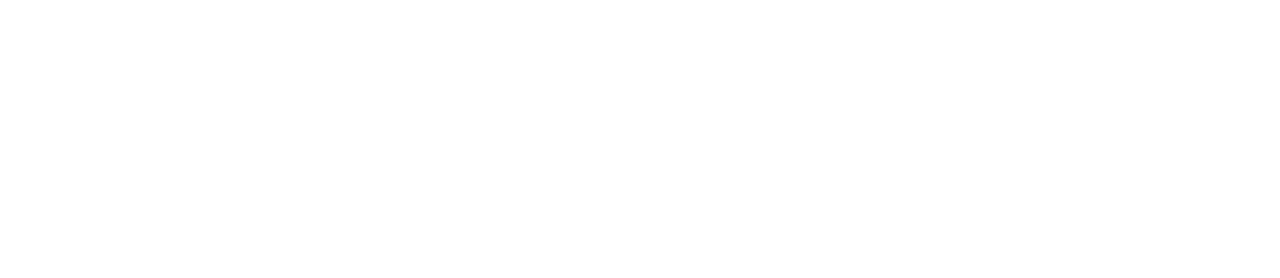
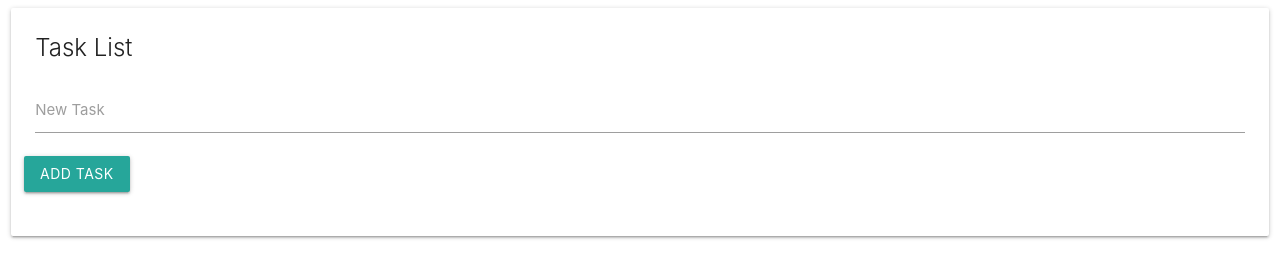
Before and after one commit to StaVergos/Task-List-JavaScript, a plain HTML site: page index.html in a window 1280 px wide. Drawn offline with nearby package versions, Linux system fonts and the light colour scheme.

Commit message:
initial commit

```diff
--- a/index.html
+++ b/index.html
@@ -3,9 +3,37 @@
 <head>
     <meta charset="UTF-8">
     <meta name="viewport" content="width=device-width, initial-scale=1.0">
+    <link rel="stylesheet" href="https://cdnjs.cloudflare.com/ajax/libs/materialize/1.0.0/css/materialize.min.css">
+    <link href="https://stackpath.bootstrapcdn.com/font-awesome/4.7.0/css/font-awesome.min.css"><link>
     <title>Task List</title>
 </head>
 <body>
+    <div class="conteiner">
+        <div class="row">
+            <div class="col s12">
+                <div id="main" class="card">
+                    <div class="card-content">
+                        <span class="card-title">Task List</span>
+                        <div class="row">
+                            <form id="tastk-form">
+                                <div class="input-field col s12">
+                                    <input type="text" name="task" id="task">
+                                    <label for="task">New Task</label>
+                                </div>
+                                <input type="submit" value="Add Task" class="btn">
+                            </form>
+                        </div>
+                    </div>
+                </div>
+            </div>
+        </div>
+    </div>
 
+    <script
+    src="https://code.jquery.com/jquery-3.4.1.js"
+    integrity="sha256-WpOohJOqMqqyKL9FccASB9O0KwACQJpFTUBLTYOVvVU="
+    crossorigin="anonymous"></script>
+    <script src="https://cdnjs.cloudflare.com/ajax/libs/materialize/1.0.0/js/materialize.min.js"></script>
+    <script src="app.js"></script>
 </body>
 </html>
```
